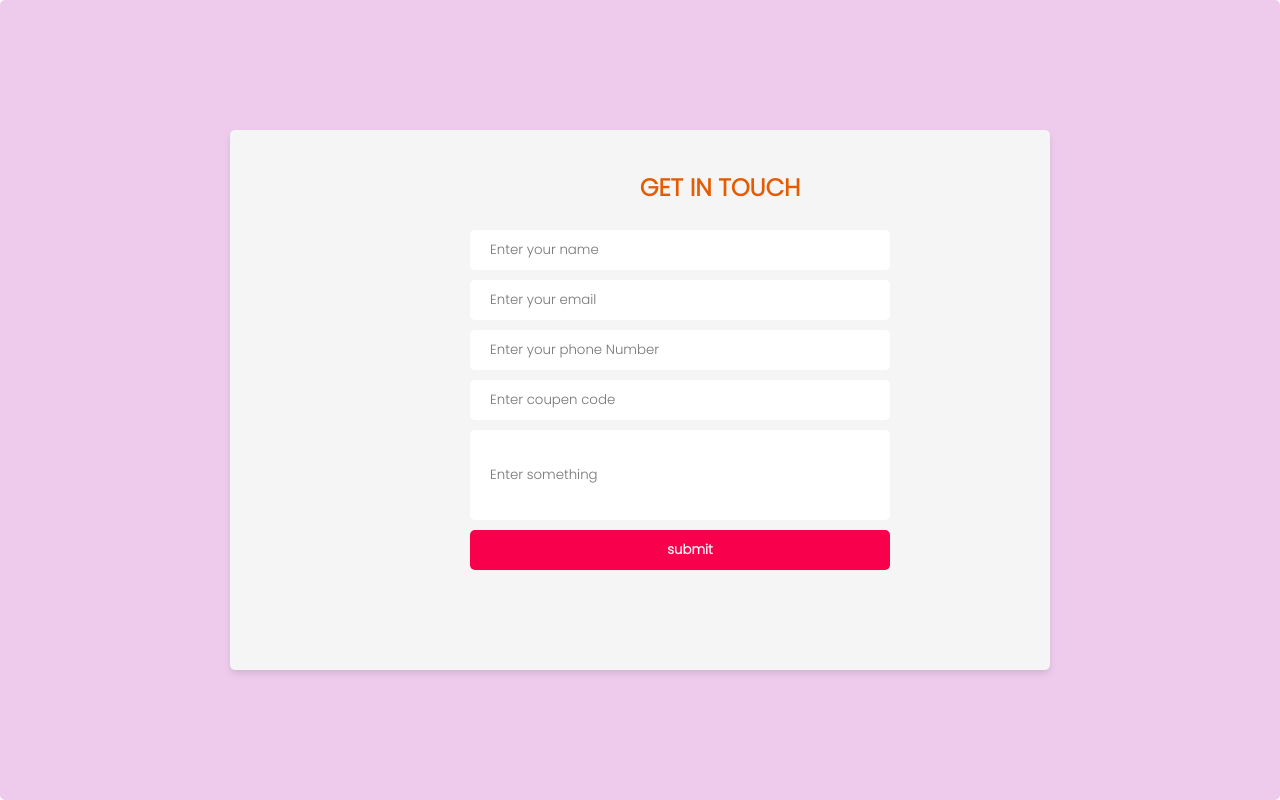
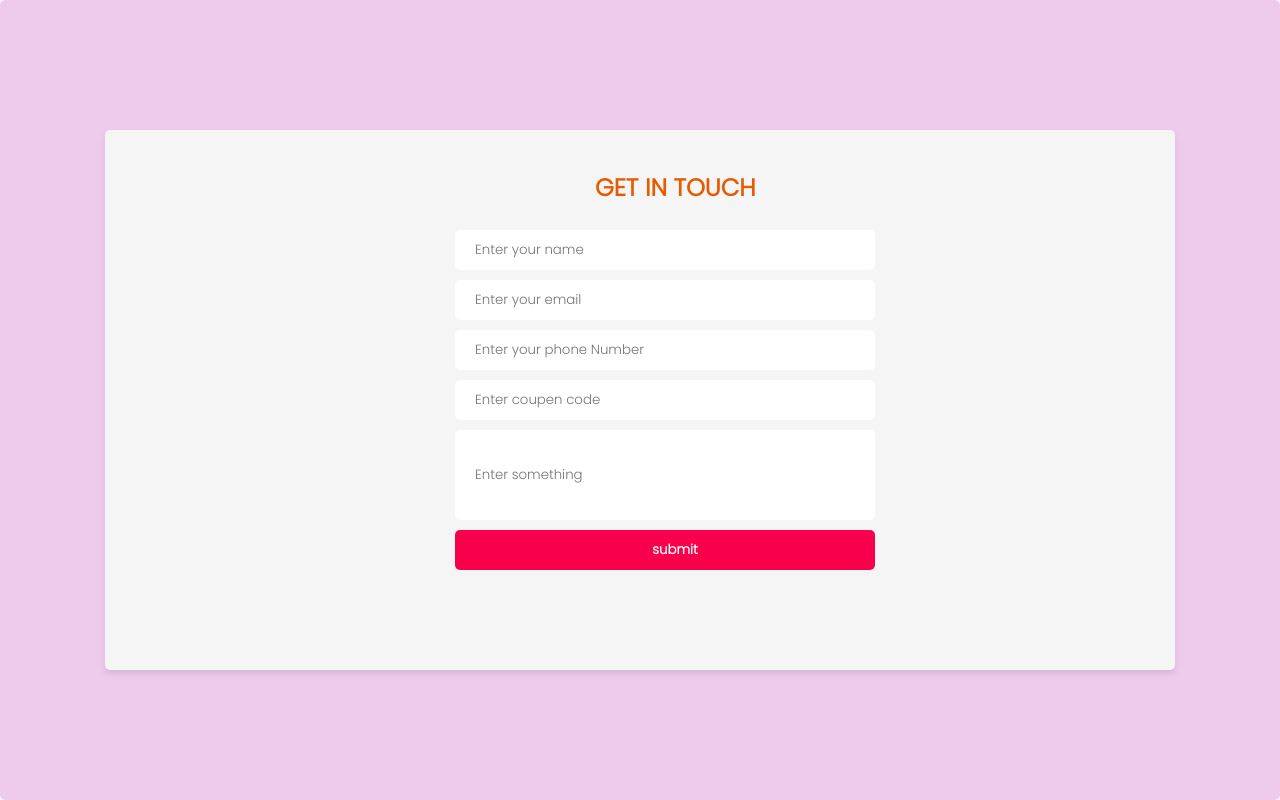
Before and after one commit to Rehan22345/form-by-rehan-paudel, a plain HTML site: page index.html in a window 1280 px wide. Drawn offline with Linux system fonts and the light colour scheme.

Commit message:
style.css

```diff
--- a/style.css
+++ b/style.css
@@ -18,10 +18,10 @@
 form{
     background-color: whitesmoke;
   box-shadow: 0 4px 6px rgba(0, 0, 0, 0.1);
-  width: 500px;
+  width: 50%;
   height: 500px;
   border-radius: 5px;
-  padding-left: 240px;
+  padding-left: 350px;
   padding-top: 40px;
   padding-right: 80px;
 }
@@ -83,9 +83,9 @@ form{
 
 
 }
-h2{
+ form h2{
     color: #e65b00;
-    text-align: center;
+   margin-left: 140px;
 
 }
 #inp5 [type="text"]{
```
